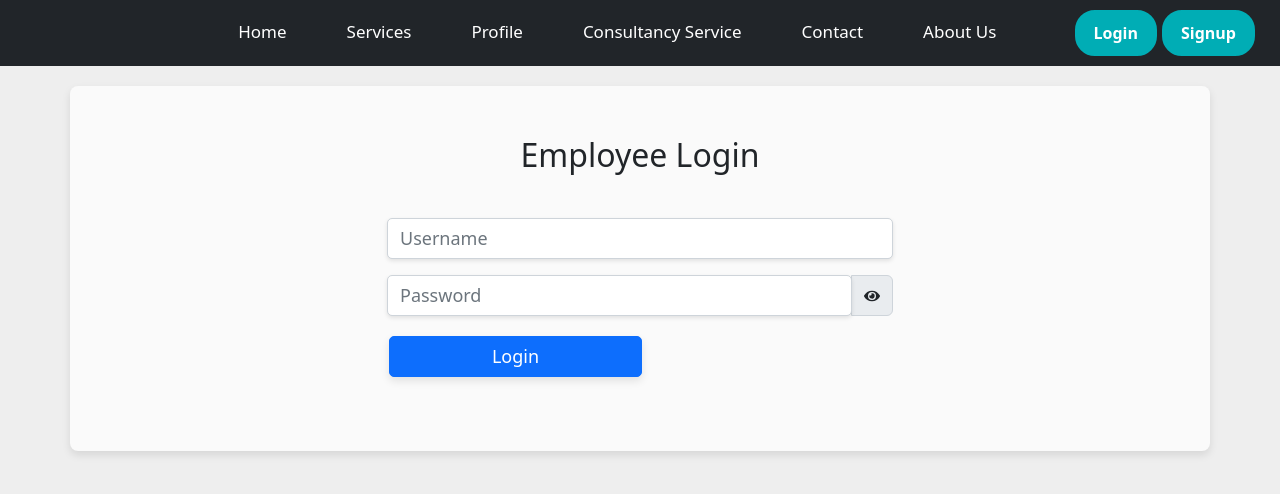
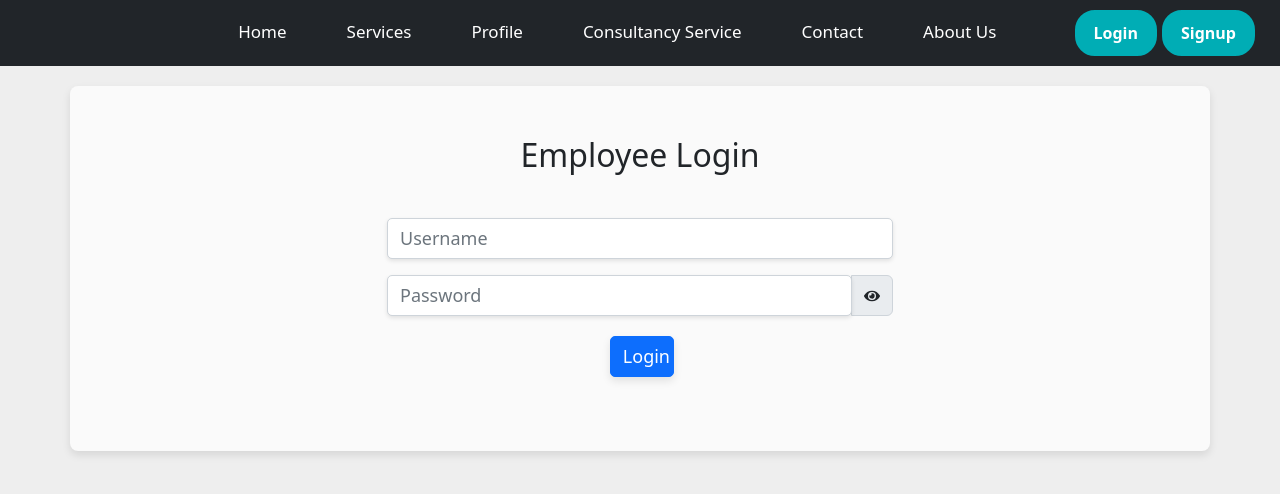
Before and after one commit to k-rashmina/Dinanga-Enterprises, a React (Vite) app in the folder DE-frontend/: page /emplogin in a window 1280 px wide. Shown: the top 494 px of the page. Built offline with nearby package versions, Linux system fonts and the light colour scheme.

Commit message:
Adjusted login button

```diff
--- a/DE-frontend/src/components/employee/employeeLogin.jsx
+++ b/DE-frontend/src/components/employee/employeeLogin.jsx
@@ -80,7 +80,7 @@ const EmployeeLogin = () => {
                         </Form.Group>
 
 
-                        <Col xs={6} className="p-0">
+                        <Row  xs={6} className="p-0 justify-content-center">
                           <div className="button-container">
                             <Button
                                 variant="primary"
@@ -90,7 +90,7 @@ const EmployeeLogin = () => {
                                 Login
                             </Button>
                             </div>
-                        </Col>
+                        </Row>
                     </Form>
                 </Col>
             </Row>
```
